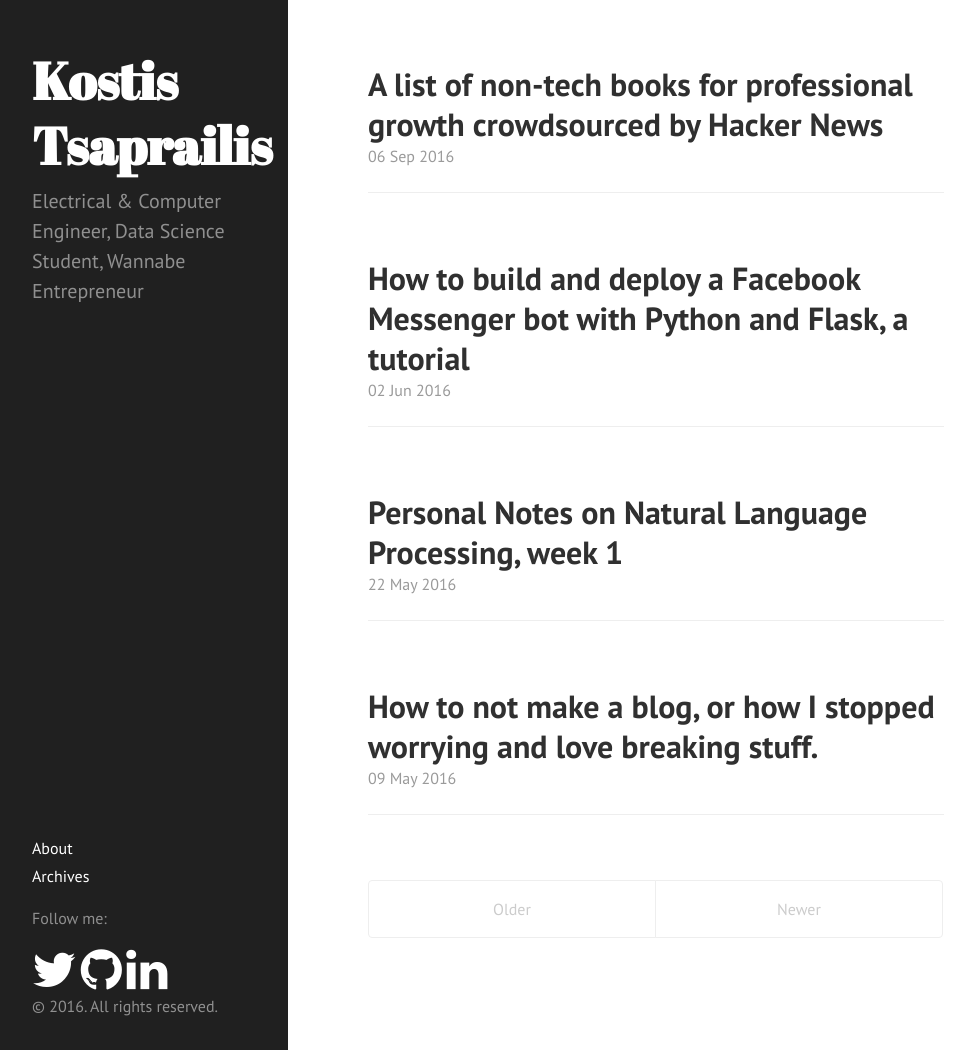
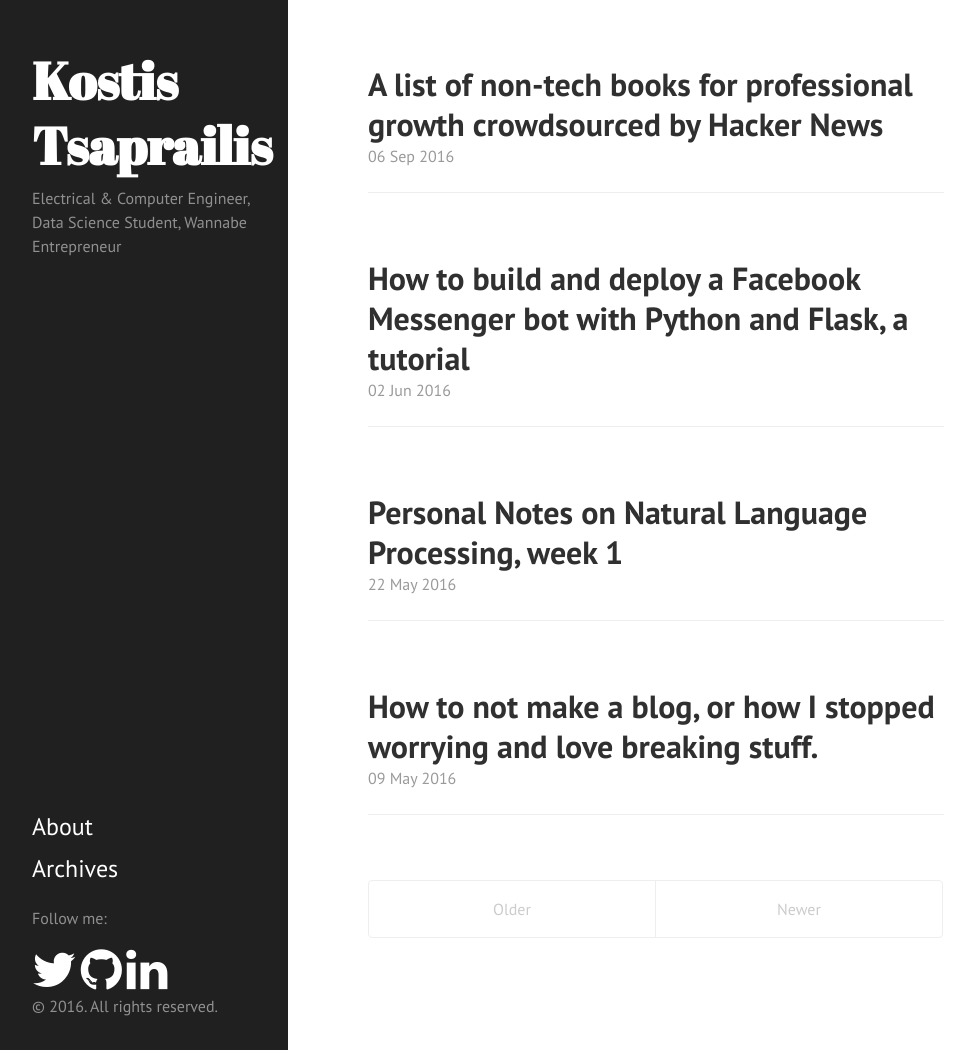
Before and after one commit to leokleist/kostistsaprailis.github.io, a Jekyll site: the page built from index.html, in a window 1280 px wide and 1050 px high. Shown: the whole window, without its empty margins (0-975 px from the left). Built offline with Jekyll 4.4.1, drawn with Linux system fonts in a browser that asks for light colours; nearby versions of some CDN libraries; the list of posts is cut into pages by our own code.

Commit message:
Style changes

```diff
--- a/css/hyde.css
+++ b/css/hyde.css
@@ -88,6 +88,7 @@
   margin-bottom: 1rem;
 }
 .sidebar-nav-item {
+  font-size: 1.5rem;
   display: block;
   line-height: 1.75;
 }
--- a/css/poole.css
+++ b/css/poole.css
@@ -259,7 +259,7 @@
  */
 
 .lead {
-  font-size: 1.25rem;
+  font-size: 1rem;
   font-weight: 300;
 }
 
```
